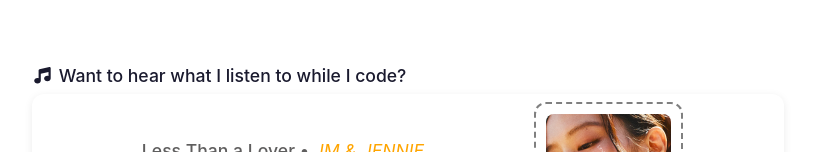
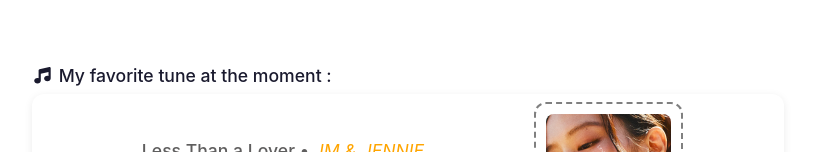
Before and after one commit to MethWijesundara/my-portfolio-site, a React (Vite) app: page / in a window 1280 px wide. Shown: the part 1655-1807 px from the top of the page, without its empty margins (232-1047 px from the left). Built offline with nearby package versions, Linux system fonts and the light colour scheme.

Commit message:
changing text of the music player heading

```diff
--- a/src/components/MusicPlayer.jsx
+++ b/src/components/MusicPlayer.jsx
@@ -9,7 +9,7 @@ function MusicPlayer(){
     return(
 
         <section className="music-player">
-                <h3><FontAwesomeIcon icon={faMusic} ></FontAwesomeIcon> Want to hear what I listen to while I code?</h3>
+                <h3><FontAwesomeIcon icon={faMusic} ></FontAwesomeIcon> My favorite tune at the moment :</h3>
         <div className="container">
             {/* <div className="left">
             </div> */}
```
